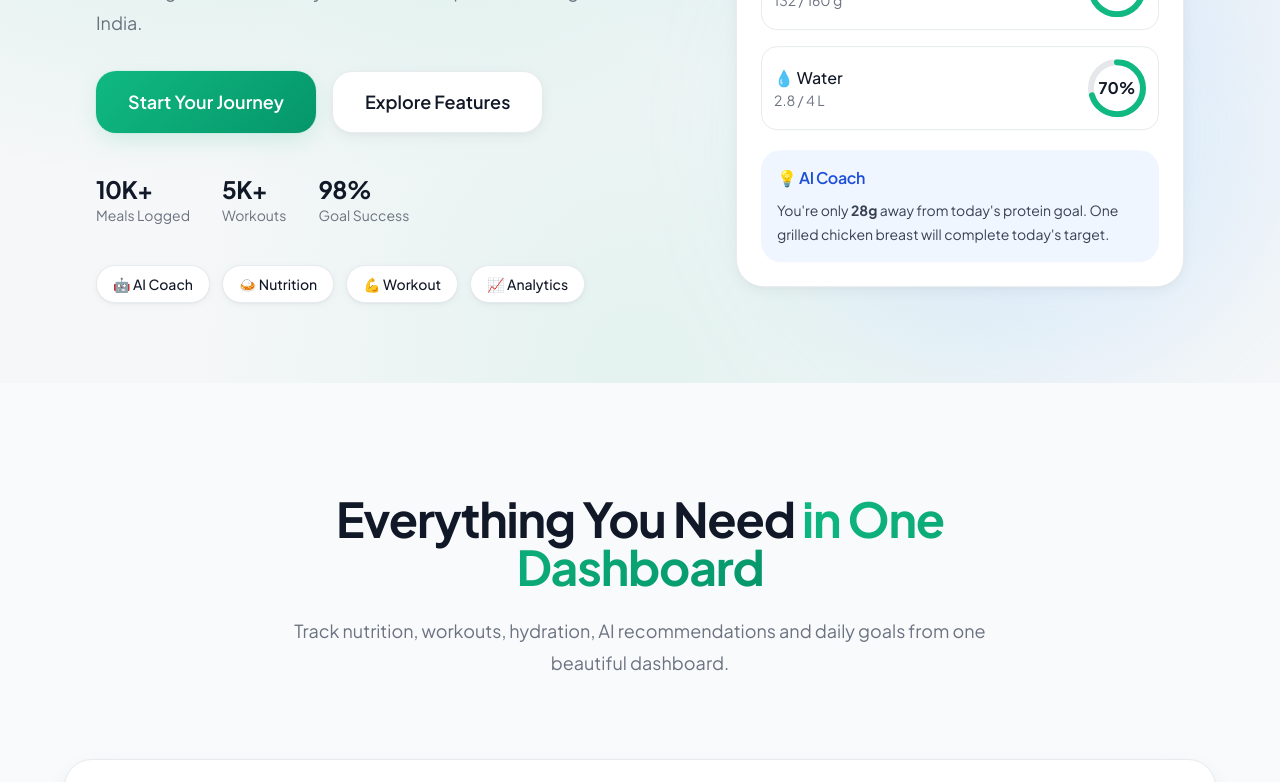
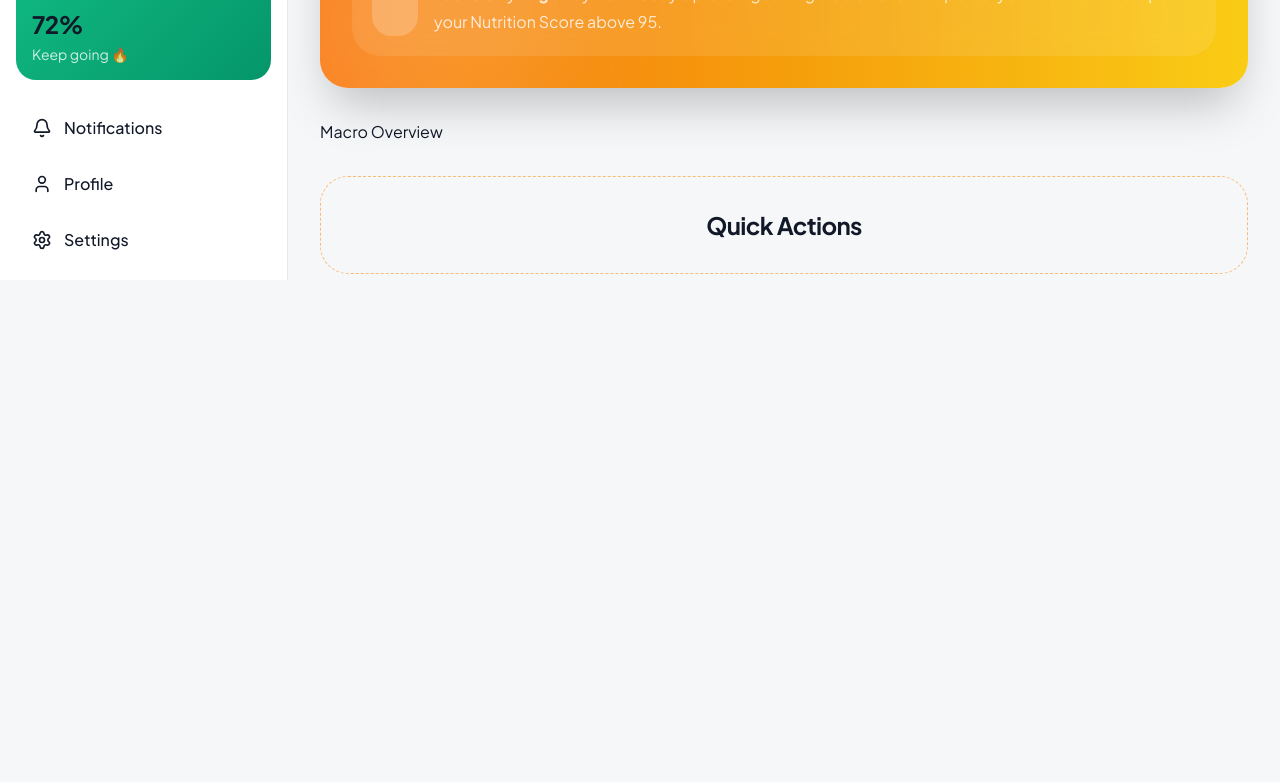
Before and after one commit to meliorism01/FitLoq, a React (Vite) app: page /app/nutrition in a window 1280 px wide. Before the commit this address led to /. Shown: the part 520-1302 px from the top of the page. After the commit the page ends 800 px from the top, so only its background shows below. Built offline with nearby package versions, Linux system fonts and the light colour scheme.

Commit message:
feat(nutrition): setup nutrition module routing and architecture

```diff
--- a/src/features/nutrition/components/MacroOverview/MacroOverview.jsx
+++ b/src/features/nutrition/components/MacroOverview/MacroOverview.jsx
@@ -0,0 +1,9 @@
+function MacroOverview() {
+  return (
+    <div>
+      Macro Overview
+    </div>
+  );
+}
+
+export default MacroOverview;
--- a/src/features/nutrition/components/MealsTimeline/MealsTimeline.jsx
+++ b/src/features/nutrition/components/MealsTimeline/MealsTimeline.jsx
@@ -0,0 +1,11 @@
+function MealsTimeline() {
+  return (
+    <div className="rounded-3xl border border-dashed border-orange-300 p-8 text-center">
+      <h2 className="text-2xl font-bold">
+        Meals Timeline
+      </h2>
+    </div>
+  );
+}
+
+export default MealsTimeline;
--- a/src/features/nutrition/components/NutritionCoach/NutritionCoach.jsx
+++ b/src/features/nutrition/components/NutritionCoach/NutritionCoach.jsx
@@ -0,0 +1,11 @@
+function NutritionCoach() {
+  return (
+    <div className="rounded-3xl border border-dashed border-orange-300 p-8 text-center">
+      <h2 className="text-2xl font-bold">
+        Nutrition Coach
+      </h2>
+    </div>
+  );
+}
+
+export default NutritionCoach;
--- a/src/features/nutrition/components/NutritionForecast/NutritionForecast.jsx
+++ b/src/features/nutrition/components/NutritionForecast/NutritionForecast.jsx
@@ -0,0 +1,11 @@
+function NutritionForecast() {
+  return (
+    <div className="rounded-3xl border border-dashed border-orange-300 p-8 text-center">
+      <h2 className="text-2xl font-bold">
+        Nutrition Forecast
+      </h2>
+    </div>
+  );
+}
+
+export default NutritionForecast;
--- a/src/features/nutrition/components/QuickActions/QuickActions.jsx
+++ b/src/features/nutrition/components/QuickActions/QuickActions.jsx
@@ -0,0 +1,11 @@
+function QuickActions() {
+  return (
+    <div className="rounded-3xl border border-dashed border-orange-300 p-8 text-center">
+      <h2 className="text-2xl font-bold">
+        Quick Actions
+      </h2>
+    </div>
+  );
+}
+
+export default QuickActions;
--- a/src/routes/AppRoutes.jsx
+++ b/src/routes/AppRoutes.jsx
@@ -16,6 +16,7 @@ import ResetPassword from "@pages/auth/ResetPassword";
 import Dashboard from "@pages/Dashboard/Dashboard";
 
 import ProtectedRoute from "@guards/ProtectedRoute";
+import Nutrition from "../features/nutrition/pages/Nutrition";
 
 function AppRoutes() {
   return (
@@ -63,6 +64,11 @@ function AppRoutes() {
           path="dashboard"
           element={<Dashboard />}
         />
+
+        <Route
+  path="nutrition"
+  element={<Nutrition />}
+/>
       </Route>
 
       {/* ===================== */}
```
